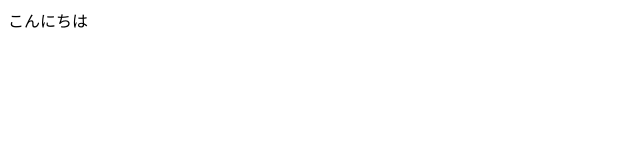
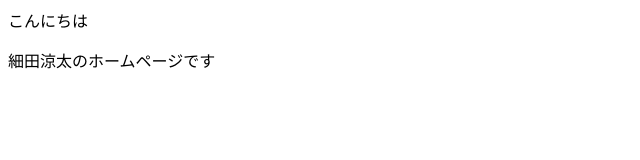
Before and after one commit to ryotahosoda/ryotahosoda.github.io, a plain HTML site: page index.html in a window 1280 px wide. Shown: the whole page, without its empty margins (0-640 px from the left). Drawn offline with Linux system fonts and the light colour scheme.

Commit message:
Update index.html

```diff
--- a/index.html
+++ b/index.html
@@ -1 +1,2 @@
 <p>こんにちは</p>
+<p>細田涼太のホームページです</p>
```
